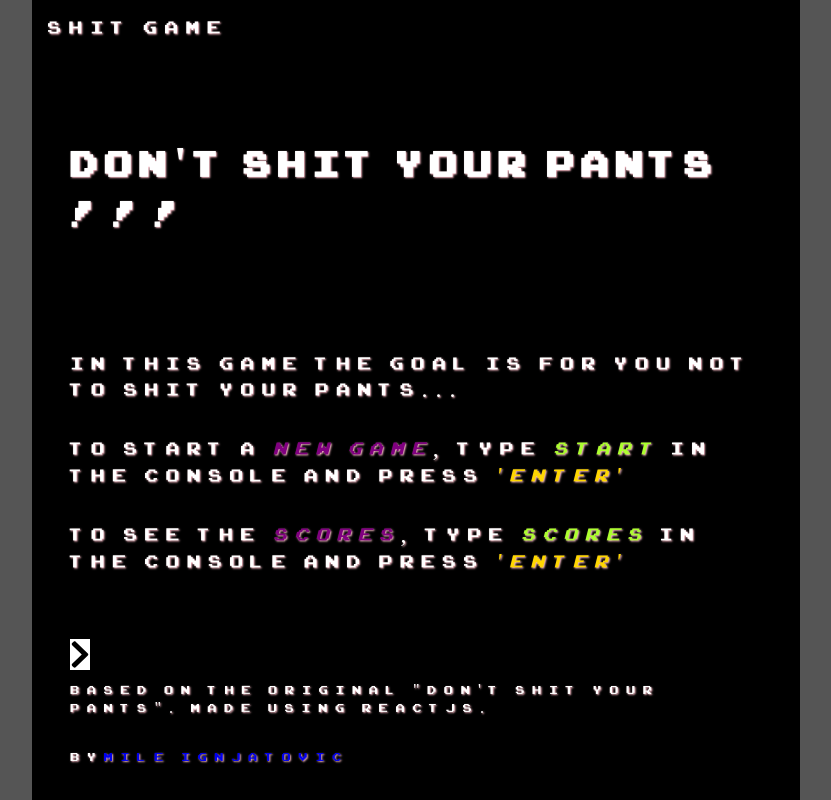
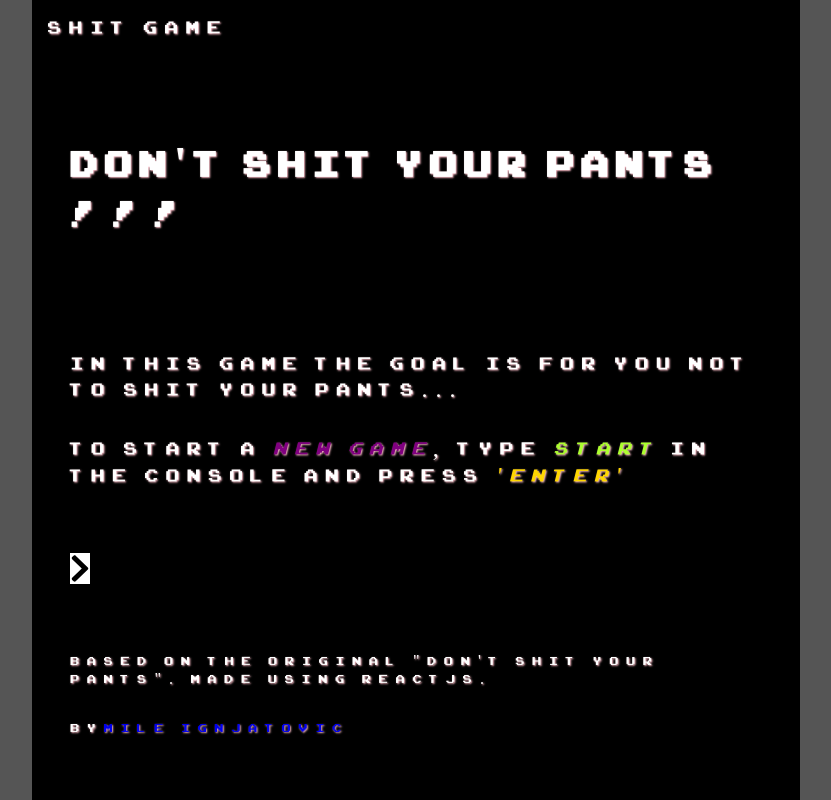
Before and after one commit to BurekLord/ReactJS, a React (Create React App) app in the folder shit-game/: page / in a window 1280 px wide. Shown: the whole page, without its empty margins (224-1055 px from the left). Built offline with nearby package versions, Linux system fonts and the light colour scheme.

Commit message:
removed scores option

```diff
--- a/shit-game/src/containers/main/main.js
+++ b/shit-game/src/containers/main/main.js
@@ -272,7 +272,7 @@
 			// if game has started save answer to BE for later examination
 			if (
 				input !== 'start' ||
-				(input !== 'scores' && this.state.gameStarted)
+				this.state.gameStarted
 			) {
 				this.saveToBe(input);
 			}
@@ -280,11 +280,6 @@
 			// start new game if input start and game not started already
 			if (input === 'start' && !this.state.gameStarted) {
 				this.startNewGame();
-			}
-
-			// get scores in input is scores and game is not started
-			if (input === 'scores' && !this.state.gameStarted) {
-				this.setState({ text: 'Feature Still in development...' });
 			}
 
 			// if game is started check input
@@ -342,13 +337,6 @@
 					To start a{' '}
 					<span className={classes.colorPurple}>new game</span>, type{' '}
 					<span className={classes.colorGreen}>start</span> in the
-					console and press{' '}
-					<span className={classes.colorGold}>'Enter'</span>
-				</div>
-				<div>
-					To see the{' '}
-					<span className={classes.colorPurple}>scores</span>, type{' '}
-					<span className={classes.colorGreen}>scores</span> in the
 					console and press{' '}
 					<span className={classes.colorGold}>'Enter'</span>
 				</div>
```
